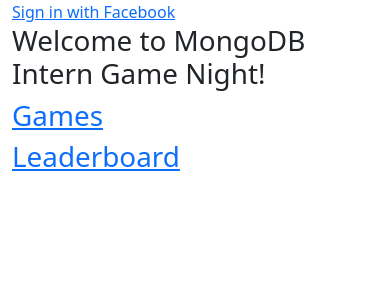
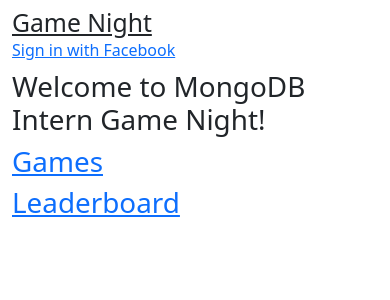
Before and after one commit to samantharitter/game_night, a Rails app: page / in a window 390 px wide. Shown: the top 300 px of the page. Run offline with Rails 7, Linux system fonts and the light colour scheme; style sheets or scripts are compiled from the project's sources; some libraries are stand-ins or nearby versions.

Commit message:
Headers for all html

```diff
--- a/app/assets/stylesheets/application.css
+++ b/app/assets/stylesheets/application.css
@@ -12,3 +12,12 @@
  *= require_tree .
  *= require bootstrap
  */
+
+body {
+  padding-top: 60px;
+}
+@media (max-width: 979px) {
+  body {
+    padding-top: 0px;
+  }
+}
--- a/app/views/layouts/application.html.erb
+++ b/app/views/layouts/application.html.erb
@@ -8,8 +8,10 @@
 </head>
 <body>
 
+<div class="navbar navbar-inverse navbar-fixed-top">
+    <div class="navbar-inner">
         <div class="container">
-
+            <%= link_to "Game Night", "/", class: "brand h2" =%>
             <div id="referee-widget" class="text-right">
               <% if current_referee %>
               Welcome, <strong><%= current_referee.fullname %></strong>!
@@ -18,6 +20,11 @@
               <%= link_to "Sign in with Facebook", "/auth/facebook", id: "sign_in" %>
               <% end %>
             </div>
+        </div>
+    </div>
+</div>
+
+<div class="container">
 
   <%= yield %>
 </div>
```
Lines whose indentation alone changed are shown as unchanged.
